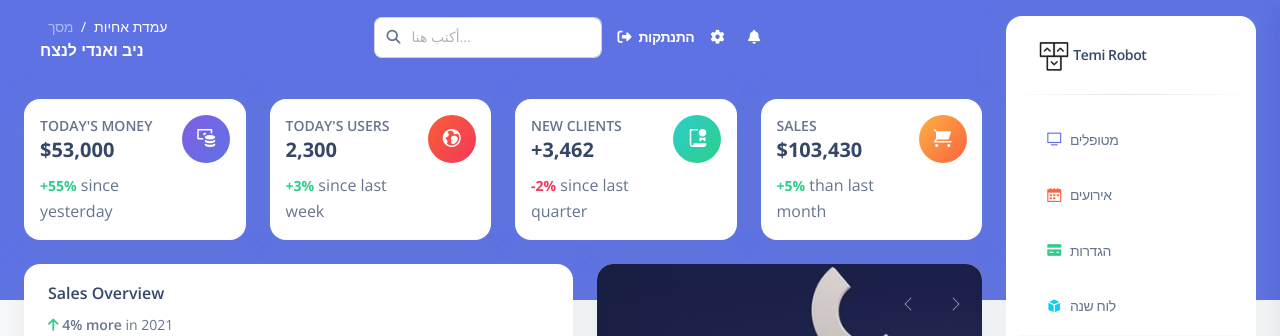
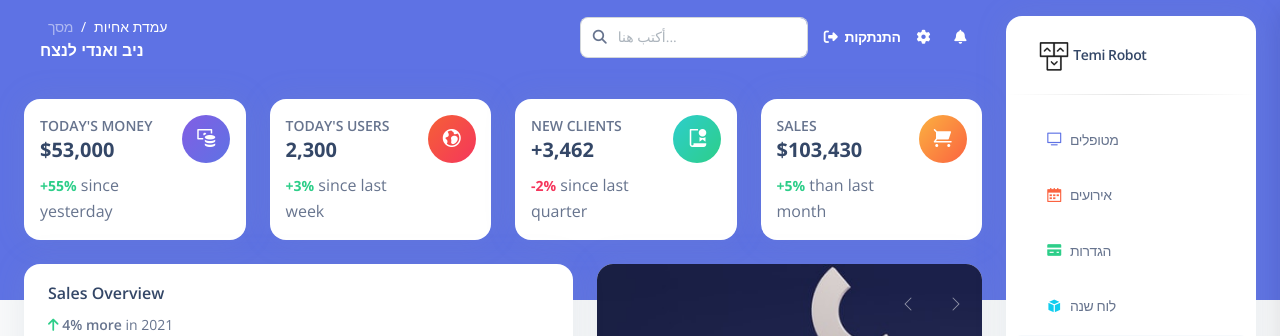
Before and after one commit to nivbadli1/temi_v3, a Flask app: page /index in a window 1280 px wide. Shown: the top 336 px of the page. Run offline with Flask 2, Linux system fonts and the light colour scheme; the visitor is signed in with stand-in values (Sample User, id 1); style sheets or scripts are compiled from the project's sources; some libraries are stand-ins or nearby versions.

Commit message:
fixed navbar right

```diff
--- a/apps/templates/includes/navigation-rtl.html
+++ b/apps/templates/includes/navigation-rtl.html
@@ -15,7 +15,7 @@
             <input type="text" class="form-control" placeholder="أكتب هنا...">
           </div>
         </div>
-        <ul class="navbar-nav me-auto ms-0 justify-content-end">
+        <ul class="navbar-nav ms-0 justify-content-end">
           <li class="nav-item d-flex align-items-center">
             <a href="{{ url_for('authentication_blueprint.logout') }}" class="nav-link text-white font-weight-bold px-0">
               <i class="fa fa-sign-out me-sm-1"></i>
```
